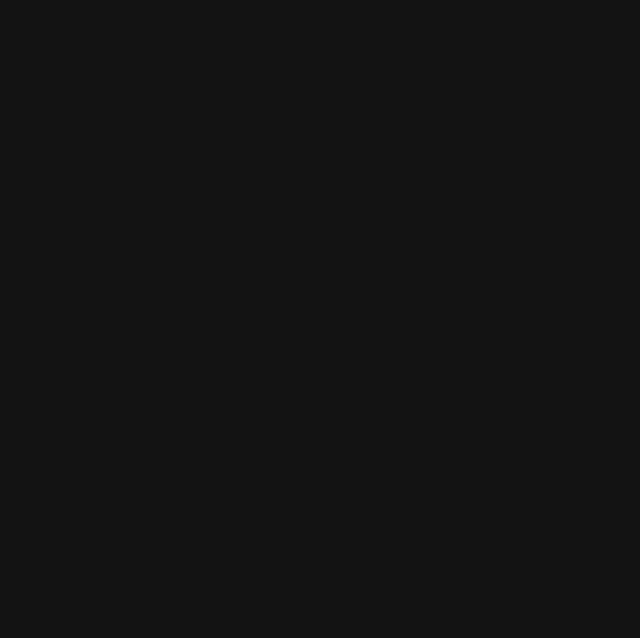
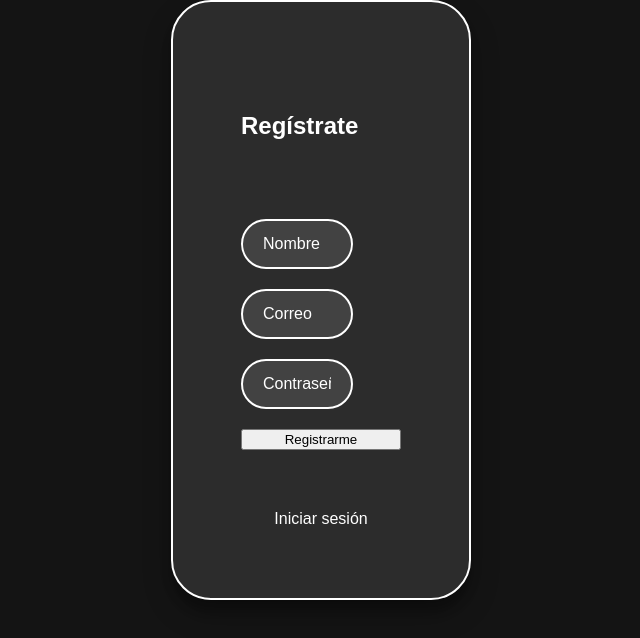
Before and after one commit to LorgioRoda/React-Video, a React app: page /register in a window 1280 px wide. Shown: the top 638 px of the page, without its empty margins (319-959 px from the left). Built offline with nearby package versions, Linux system fonts and the light colour scheme; a web font is replaced by a local one.

Commit message:
route register done

```diff
--- a/src/Container/Register.jsx
+++ b/src/Container/Register.jsx
@@ -1,4 +1,5 @@
 import React from 'react'
+import "../assets/styles/Components/Register.scss"
 
 export default function Register() {
     return (
--- /dev/null
+++ b/src/assets/styles/Components/Register.scss
@@ -0,0 +1,41 @@
+.register {
+  background-image: linear-gradient(#141414);
+  display: flex;
+  align-items: center;
+  flex-direction: column;
+  justify-content: center;
+  padding: 0px 30px;
+  min-height: calc(
+    100vh - 200px
+  ); /* El ancho será igual al tamaño de todo el height menos 200px (100px del header + 100px del footer) */
+}
+
+.register__container {
+  background-color: rgba(255, 255, 255, 0.1);
+  border: 2px solid white;
+  border-radius: 40px;
+  box-shadow: 0 14px 28px rgba(0, 0, 0, 0.25), 0 10px 10px rgba(0, 0, 0, 0.22);
+  color: white;
+  display: flex;
+  flex-direction: column;
+  justify-content: space-around;
+  min-height: 600px;
+  padding: 60px 68px 40px;
+  width: 300px;
+}
+
+.register__container--form {
+  display: flex;
+  flex-direction: column;
+}
+
+.register__container a {
+  color: white;
+  font-size: 16px;
+  text-align: center;
+  text-decoration: none;
+}
+
+.register__container a:hover {
+  text-decoration: underline;
+}
--- a/src/routes/App.js
+++ b/src/routes/App.js
@@ -1,14 +1,18 @@
 import React from "react";
-import { BrowserRouter, Route } from "react-router-dom"; //dependencie
+import { BrowserRouter, Switch ,Route } from "react-router-dom"; //dependencie
 import Home from "../Container/Home";
 import Login from "../Container/Login";
+import Register from "../Container/Register";
 
 export default function App() {
   return (
     <>
       <BrowserRouter>
+      <Switch>
         <Route exact path="/" component={Home} />
         <Route exact path="/login" component={Login}/>
+        <Route exact path="/register" component={Register}/>
+      </Switch>
       </BrowserRouter>
     </>
   );
```
